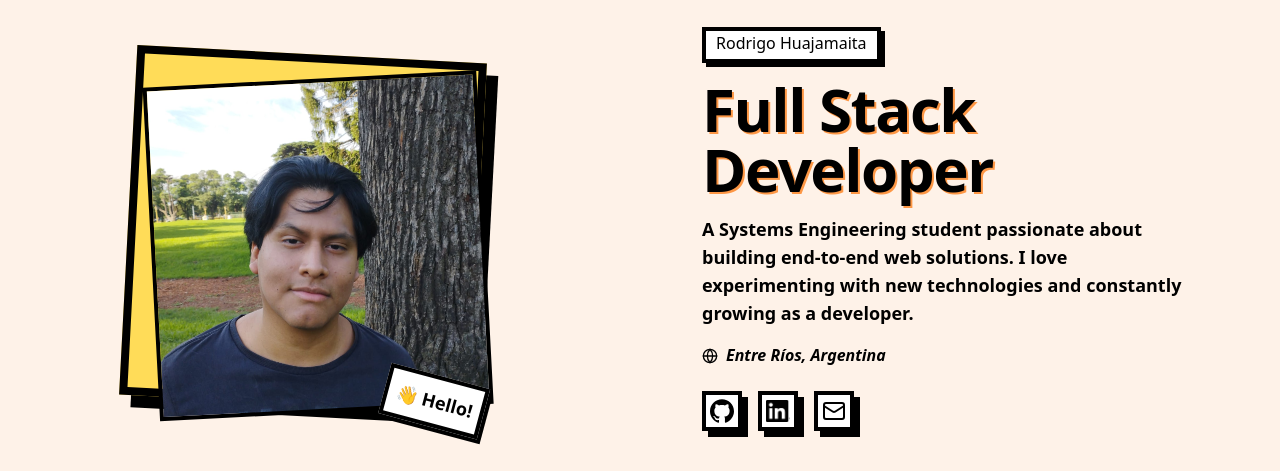
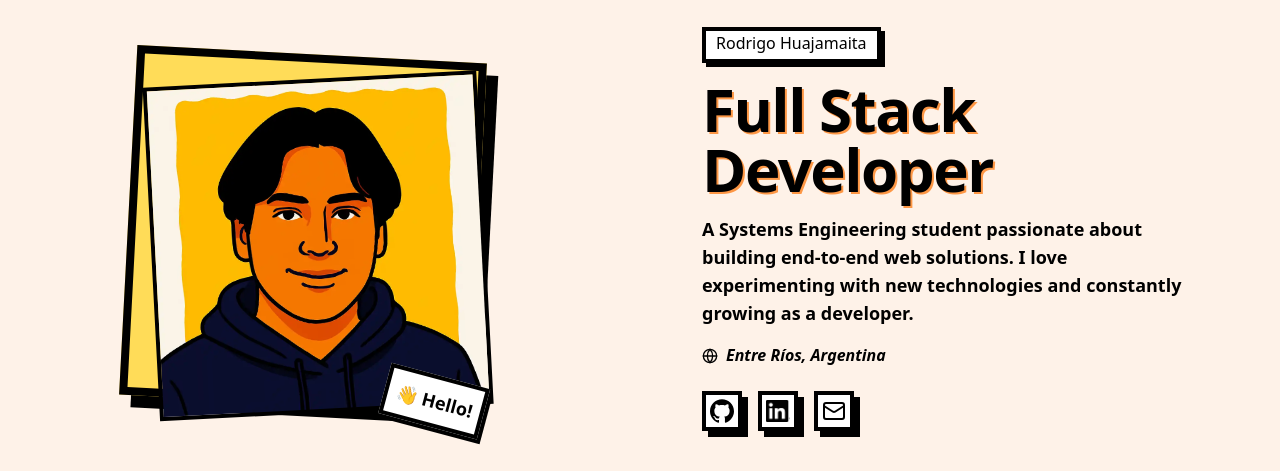
Before and after one commit to huajar/neobrutalism-portfolio, a Next.js app: page / in a window 1280 px wide. Shown: the part 241-712 px from the top of the page. Built offline with nearby package versions, Linux system fonts and the light colour scheme; no server answers.

Commit message:
Implement code changes to enhance functionality and improve performance

```diff
--- a/components/home/hero.tsx
+++ b/components/home/hero.tsx
@@ -19,7 +19,7 @@ export function Hero() {
           <div className="flex items-center justify-center">
             <div className="relative w-[280px] h-[280px] md:w-[350px] md:h-[350px] rotate-3 bg-main border-8 border-black [box-shadow:12px_12px_0px_0px_#000]">
               <Image
-                src="/me.jpg"
+                src="/me.webp"
                 width={300}
                 height={300}
                 alt="Profile Image"
```
Also changed, not shown: public/me.jpg (deleted), public/me.webp (added).
